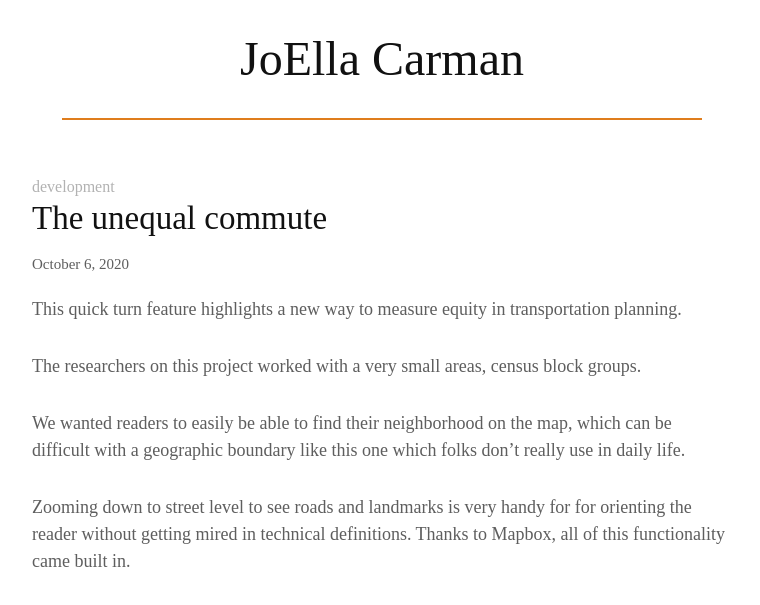
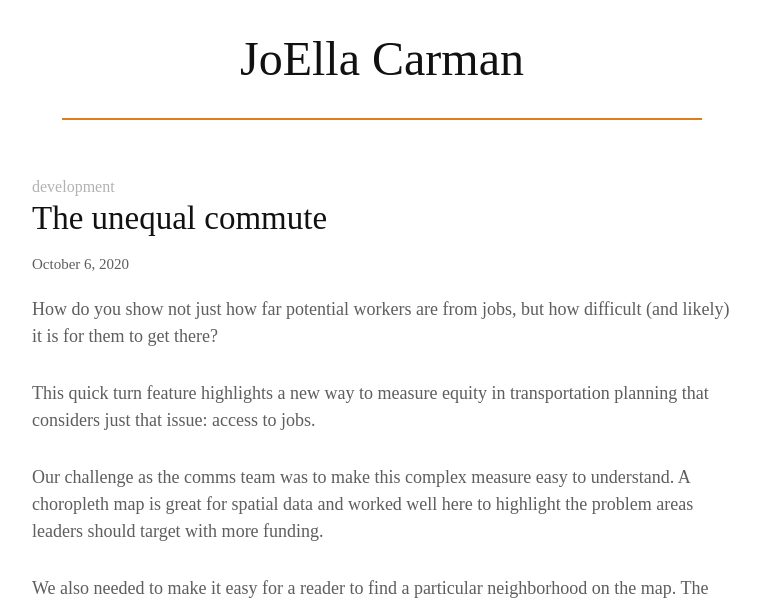
Before and after one commit to joellacarman/joellacarman.github.io, a Jekyll site: the page built from _posts/2020-10-06-unequal-commute.md, in a window 1280 px wide. Shown: the top 605 px of the page, without its empty margins (258-1018 px from the left). Built offline with Jekyll 4.4.1, drawn with Linux system fonts in a browser that asks for light colours; some web fonts are replaced; some of the changed text lies outside the part shown.

Commit message:
post editing

```diff
--- a/_posts/2019-06-26-g20-photo-illustration.markdown
+++ b/_posts/2019-06-26-g20-photo-illustration.markdown
@@ -10,9 +10,9 @@ involvement: "illustration"
 June 26, 2019
 </p>
 
+Melding three different photos with different lighting, exposures, etc., into a composite that looks natural can be a challenge. Even more so if you don't want to ground the silhouettes at the bottom of the frame.
 
-I created the lead art for Kevin Liptak's story [Trump's G20 orbits around Xi, Putin, and other world leaders](https://www.cnn.com/2019/06/26/politics/donald-trump-xi-jinping-vladimir-putin-g20-meetings/index.html).
+Designers at CNN Politics often used organic-verging-on-angular lines at the bottom of the figures to solve this problem, as I did for this quick turn piece on Kevin Liptak's story [Trump's G20 orbits around Xi, Putin, and other world leaders](https://www.cnn.com/2019/06/26/politics/donald-trump-xi-jinping-vladimir-putin-g20-meetings/index.html).
 
-This piece follows an established style and I was able to turn it around in a few hours.
 
 [![](/assets/trump-putin-xi.jpg)](https://www.cnn.com/2019/06/26/politics/donald-trump-xi-jinping-vladimir-putin-g20-meetings/index.html)
--- a/_posts/2020-10-06-unequal-commute.md
+++ b/_posts/2020-10-06-unequal-commute.md
@@ -10,13 +10,16 @@ involvement: development
 October 6, 2020
 </p>
 
+How do you show not just how far potential workers are from jobs, but how difficult (and likely) it is for them to get there?
 
-This quick turn feature highlights a new way to measure equity in transportation planning.
+This quick turn feature highlights a new way to measure equity in transportation planning that considers just that issue: access to jobs.
 
-The researchers on this project worked with a very small areas, census block groups.
+Our challenge as the comms team was to make this complex measure easy to understand. A choropleth map is great for spatial data and worked well here to highlight the problem areas leaders should target with more funding.
 
-We wanted readers to easily be able to find their neighborhood on the map, which can be difficult with a geographic boundary like this one which folks don't really use in daily life.
+We also needed to make it easy for a reader to find a particular neighborhood on the map. The data is calculated by Census block group, not very intuitive for most people. Mapbox, with its built-in layer of roads and landmarks, was a great solution. Making that base layer visible through the data overlay required a lot of careful thought and experimentation with color, opacity, and layering.
 
-Zooming down to street level to see roads and landmarks is very handy for for orienting the reader without getting mired in technical definitions. Thanks to Mapbox, all of this functionality came built in.
+The end result is a beautiful, textured map that's easy to navigate and clearly identifies neighborhoods in need of additional transit.
+
+
 
 [![](/assets/bmore-commute.png)](https://www.urban.org/features/unequal-commute)
```
Also changed, not shown: _posts/2019-02-13-average-dem-cands-shift-left.md (+1 -1 lines), _posts/2019-05-10-qualified-for-dem-debates.markdown (+8 -5 lines), _posts/2020-07-30-k12-segregation.md (deleted, +0 -26 lines), 2 other files.
